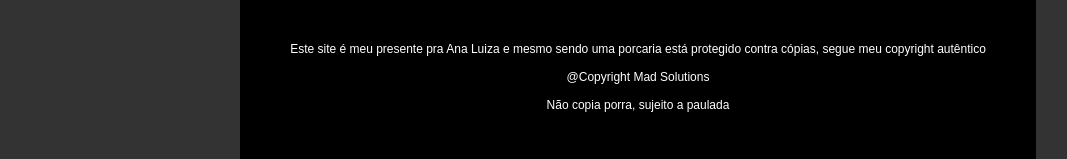
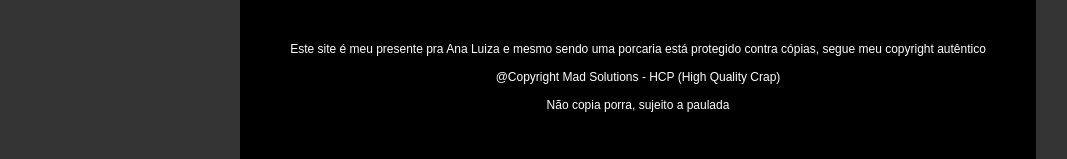
Before and after one commit to madsonmms/ana-luiza-birthday, a plain HTML site: page index.html in a window 1280 px wide. Shown: the part 3985-4144 px from the top of the page, without its empty margins (2-1069 px from the left). Drawn offline with Linux system fonts and the light colour scheme.

Commit message:
Adicionado HCP

```diff
--- a/index.html
+++ b/index.html
@@ -175,7 +175,7 @@
         Este site é meu presente pra Ana Luiza e mesmo sendo uma porcaria está protegido contra cópias, segue meu copyright autêntico
         <br>
         <br>
-        <span>@Copyright Mad Solutions</span>
+        <span>@Copyright Mad Solutions - HCP (High Quality Crap)</span>
         <br>
         <br>
            Não copia porra, sujeito a paulada
```
